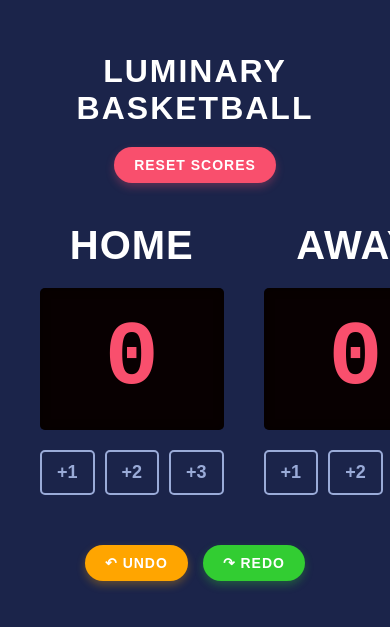
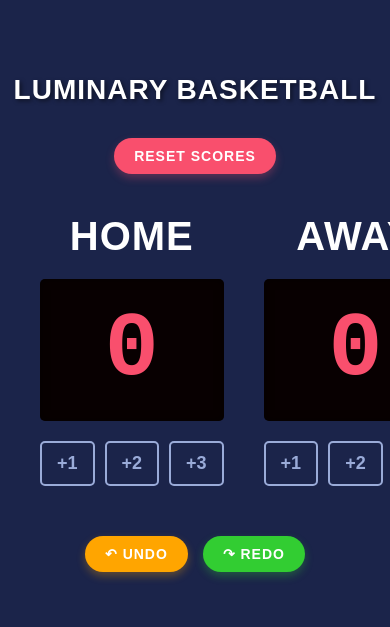
Before and after one commit to majimba/scoreboard, a plain HTML site: page index.html in a window 390 px wide. Shown: the part 105-732 px from the top of the page. Drawn offline with Linux system fonts and the light colour scheme.

Commit message:
Give Luminary Basketball title a bold makeover with hover effects
- Increase font size from 32px to 48px for more prominent title
- Change font-weight to 900 (extra bold) for stronger appearance
- Add pink hover effect (#F94F6D) with smooth color transition
- Include scale transform (1.05x) on hover for interactive feel
- Add gradient underline animation that appears on hover
- Include responsive design for mobile and tablet devices
- Add text shadow and enhanced spacing for professional look

```diff
--- a/index.css
+++ b/index.css
@@ -18,12 +18,59 @@ body {
 /* Main heading */
 .main-heading {
     color: white;
-    font-size: 32px;
-    font-weight: bold;
+    font-size: 48px;
+    font-weight: 900;
     text-align: center;
-    margin-bottom: 20px;
+    margin-bottom: 30px;
     text-transform: uppercase;
-    letter-spacing: 2px;
+    letter-spacing: 3px;
+    text-shadow: 2px 2px 4px rgba(0, 0, 0, 0.5);
+    transition: all 0.3s ease;
+    cursor: pointer;
+    position: relative;
+    padding: 20px;
+    border-radius: 10px;
+}
+
+.main-heading:hover {
+    color: #F94F6D;
+    transform: scale(1.05);
+    text-shadow: 3px 3px 6px rgba(249, 79, 109, 0.3);
+}
+
+.main-heading::after {
+    content: '';
+    position: absolute;
+    bottom: 0;
+    left: 50%;
+    width: 0;
+    height: 3px;
+    background: linear-gradient(90deg, #F94F6D, #FF69B4);
+    transform: translateX(-50%);
+    transition: width 0.3s ease;
+}
+
+.main-heading:hover::after {
+    width: 80%;
+}
+
+/* Responsive design for main heading */
+@media (max-width: 768px) {
+    .main-heading {
+        font-size: 36px;
+        letter-spacing: 2px;
+        padding: 15px;
+        margin-bottom: 25px;
+    }
+}
+
+@media (max-width: 480px) {
+    .main-heading {
+        font-size: 28px;
+        letter-spacing: 1px;
+        padding: 12px;
+        margin-bottom: 20px;
+    }
 }
 
 /* Control buttons container */
```
